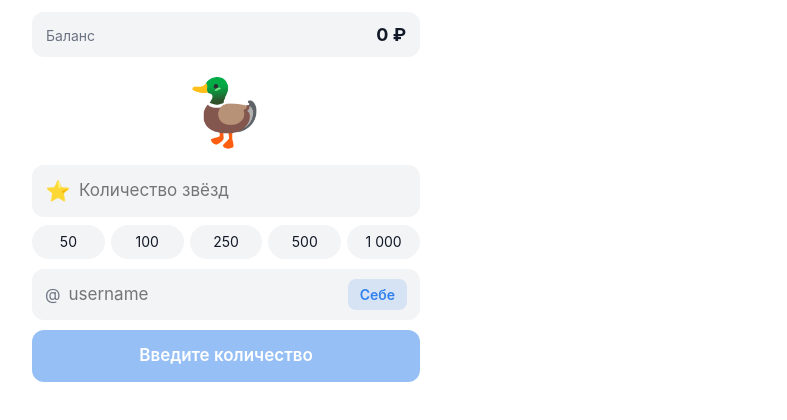
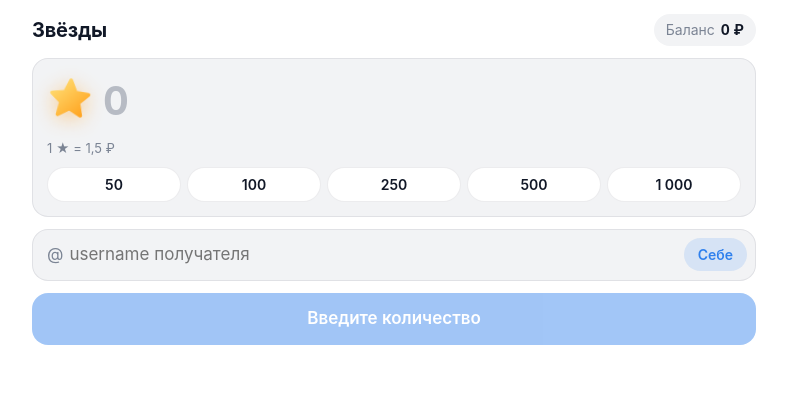
Before and after one commit to Tafor1221/stars-app, a plain HTML site: page index.html in a window 1280 px wide. Shown: the whole page, without its empty margins (414-1201 px from the left). Drawn offline with nearby package versions, Linux system fonts and the light colour scheme; no server answers.

Commit message:
Add files via upload

```diff
--- a/css/style.css
+++ b/css/style.css
@@ -3,9 +3,9 @@
    браузере), берутся запасные --fb-* (светлые или тёмные по системе). */
 :root {
   --fb-bg: #ffffff;
-  --fb-surface: #f3f4f6;
+  --fb-surface: #f2f3f5;
   --fb-text: #111827;
-  --fb-hint: #6b7280;
+  --fb-hint: #7b8494;
   --fb-accent: #2f80ed;
 
   --bg: var(--tg-theme-bg-color, var(--fb-bg));
@@ -15,16 +15,16 @@
   --accent: var(--tg-theme-button-color, var(--fb-accent));
   --accent-text: var(--tg-theme-button-text-color, #ffffff);
   --error: var(--tg-theme-destructive-text-color, #e5484d);
+  --line: color-mix(in srgb, var(--text) 8%, transparent);
 
-  --radius: 12px;
-  --gap: 10px;
+  --radius: 16px;
 }
 @media (prefers-color-scheme: dark) {
   :root {
     --fb-bg: #17181c;
-    --fb-surface: #23252b;
+    --fb-surface: #22242a;
     --fb-text: #f3f4f6;
-    --fb-hint: #9ca3af;
+    --fb-hint: #8e97a8;
   }
 }
 
@@ -39,51 +39,112 @@ body {
 .app {
   max-width: 420px;
   margin: 0 auto;
-  padding: 12px 16px 16px;
-  display: flex;
-  flex-direction: column;
-  gap: var(--gap);
+  padding: 14px 16px 16px;
+  display: grid;
+  gap: 12px;
 }
 
+/* Плавное появление блоков при открытии */
+.app > * { animation: rise 0.4s ease both; }
+.app > :nth-child(2) { animation-delay: 0.05s; }
+.app > :nth-child(3) { animation-delay: 0.1s; }
+.app > :nth-child(4) { animation-delay: 0.15s; }
+@keyframes rise { from { opacity: 0; transform: translateY(8px); } }
+
 /* ---------- Шапка ---------- */
-.header {
+.header { display: flex; align-items: center; justify-content: space-between; gap: 12px; }
+.header__title { font-size: 20px; font-weight: 700; letter-spacing: -0.01em; }
+.balance {
   display: flex;
-  justify-content: space-between;
   align-items: baseline;
-  padding: 10px 14px;
+  gap: 6px;
+  padding: 6px 12px;
+  border-radius: 999px;
   background: var(--surface);
+  font-size: 14px;
+}
+.balance__label { color: var(--hint); }
+.balance__value { font-weight: 700; font-variant-numeric: tabular-nums; }
+
+/* ---------- Карточка с количеством ---------- */
+.card {
+  display: grid;
+  gap: 10px;
+  padding: 14px;
+  background: var(--surface);
+  border: 1.5px solid var(--line);
   border-radius: var(--radius);
+  transition: border-color 0.15s;
 }
-.header__label { color: var(--hint); font-size: 14px; }
-.header__value { font-weight: 700; font-size: 18px; }
+.card:focus-within { border-color: var(--accent); }
 
-/* ---------- Стикеры ---------- */
-.sticker { display: grid; place-items: center; line-height: 1; }
-.sticker svg { width: 100%; height: 100%; }
-.sticker--big { width: 88px; height: 88px; margin: 0 auto; font-size: 64px; }
-.sticker--icon { width: 26px; height: 26px; font-size: 20px; flex: none; }
+.amount { display: flex; align-items: center; gap: 10px; }
+.amount__input {
+  flex: 1;
+  min-width: 0;
+  padding: 0;
+  border: 0;
+  outline: 0;
+  background: transparent;
+  color: var(--text);
+  font: inherit;
+  font-size: 40px;
+  font-weight: 700;
+  letter-spacing: -0.02em;
+  font-variant-numeric: tabular-nums;
+}
+.amount__input::placeholder { color: color-mix(in srgb, var(--hint) 50%, transparent); }
+.card__hint { color: var(--hint); font-size: 13px; }
 
-/* Пока настоящего стикера нет, эмодзи-заглушка покачивается */
-.sticker--big:not(.is-animated) { animation: bob 2.4s ease-in-out infinite; }
-@keyframes bob { 50% { transform: translateY(-6px); } }
-@media (prefers-reduced-motion: reduce) { .sticker--big { animation: none !important; } }
+/* Звезда: мягко парит, а при смене числа "подпрыгивает" */
+.star {
+  display: block;
+  width: 46px;
+  height: 46px;
+  flex: none;
+  filter: drop-shadow(0 4px 10px rgba(255, 160, 30, 0.45));
+  animation: float 3.2s ease-in-out infinite;
+}
+.star svg { display: block; width: 100%; height: 100%; }
+.star svg.pop { animation: pop 0.35s ease-out; }
+@keyframes float { 50% { transform: translateY(-3px) rotate(4deg); } }
+@keyframes pop { 40% { transform: scale(1.2) rotate(-8deg); } }
 
-/* ---------- Поля ---------- */
-.group { display: flex; flex-direction: column; gap: 8px; }
+/* ---------- Быстрые варианты ---------- */
+.chips { display: flex; gap: 6px; }
+.chip {
+  flex: 1;
+  padding: 7px 0;
+  border: 1px solid var(--line);
+  border-radius: 999px;
+  background: var(--bg);
+  color: var(--text);
+  font: inherit;
+  font-size: 14px;
+  font-weight: 600;
+  cursor: pointer;
+  transition: transform 0.1s, background 0.15s;
+}
+.chip:active { transform: scale(0.95); }
+.chip.is-active { background: var(--accent); border-color: var(--accent); color: var(--accent-text); }
+
+/* ---------- Поле получателя ---------- */
 .field {
   display: flex;
   align-items: center;
-  gap: 8px;
-  padding: 0 12px;
+  gap: 4px;
+  height: 52px;
+  padding: 0 8px 0 14px;
   background: var(--surface);
-  border: 1.5px solid transparent;
+  border: 1.5px solid var(--line);
   border-radius: var(--radius);
+  transition: border-color 0.15s;
 }
 .field:focus-within { border-color: var(--accent); }
+.field__prefix { color: var(--hint); font-size: 17px; }
 .field input {
   flex: 1;
   min-width: 0;
-  padding: 13px 0;
   border: 0;
   outline: 0;
   background: transparent;
@@ -91,12 +152,11 @@ body {
   font: inherit;
   font-size: 17px;
 }
-.field__hint { color: var(--hint); }
 .field__action {
   border: 0;
-  padding: 6px 12px;
-  border-radius: 8px;
-  background: color-mix(in srgb, var(--accent) 15%, transparent);
+  padding: 7px 14px;
+  border-radius: 999px;
+  background: color-mix(in srgb, var(--accent) 14%, transparent);
   color: var(--accent);
   font: inherit;
   font-size: 14px;
@@ -104,25 +164,9 @@ body {
   cursor: pointer;
 }
 
-/* ---------- Быстрые варианты ---------- */
-.chips { display: flex; gap: 6px; }
-.chip {
-  flex: 1;
-  padding: 7px 0;
-  border: 0;
-  border-radius: 999px;
-  background: var(--surface);
-  color: var(--text);
-  font: inherit;
-  font-size: 14px;
-  cursor: pointer;
-}
-.chip.is-active { background: var(--accent); color: var(--accent-text); }
-
 /* ---------- Кнопка и статус ---------- */
 .submit {
-  width: 100%;
-  padding: 14px;
+  height: 52px;
   border: 0;
   border-radius: var(--radius);
   background: var(--accent);
@@ -131,8 +175,14 @@ body {
   font-size: 17px;
   font-weight: 600;
   cursor: pointer;
+  transition: transform 0.1s, opacity 0.15s;
 }
-.submit:disabled { opacity: 0.5; cursor: default; }
+.submit:active:not(:disabled) { transform: scale(0.98); }
+.submit:disabled { opacity: 0.45; cursor: default; }
 .status { text-align: center; font-size: 13px; color: var(--hint); }
 .status:empty { display: none; }
 .status--error { color: var(--error); }
+
+@media (prefers-reduced-motion: reduce) {
+  * { animation: none !important; transition: none !important; }
+}
--- a/index.html
+++ b/index.html
@@ -7,39 +7,47 @@
 
   <!-- SDK Telegram: даёт window.Telegram.WebApp и CSS-переменные темы (--tg-theme-*) -->
   <script src="https://telegram.org/js/telegram-web-app.js"></script>
-  <!-- Проигрыватель анимированных стикеров (.tgs это Lottie-анимация) -->
-  <script defer src="https://cdnjs.cloudflare.com/ajax/libs/lottie-web/5.12.2/lottie.min.js"></script>
-
   <link rel="stylesheet" href="css/style.css">
 </head>
 <body>
   <main class="app">
 
-    <!-- Шапка: баланс в рублях -->
+    <!-- Шапка -->
     <header class="header">
-      <span class="header__label">Баланс</span>
-      <span class="header__value" id="balance">0 ₽</span>
+      <h1 class="header__title">Звёзды</h1>
+      <div class="balance">
+        <span class="balance__label">Баланс</span>
+        <span class="balance__value" id="balance">0 ₽</span>
+      </div>
     </header>
 
-    <!-- Анимированный стикер. Эмодзи внутри — заглушка, пока файла .tgs нет -->
-    <div class="sticker sticker--big" data-tgs="assets/duck.tgs">🦆</div>
-
-    <!-- Количество звёзд + быстрые варианты -->
-    <section class="group">
-      <label class="field">
-        <span class="sticker sticker--icon" data-tgs="assets/star.tgs">⭐</span>
-        <input id="amount" type="text" inputmode="numeric" autocomplete="off" maxlength="6"
-               placeholder="Количество звёзд">
-        <span class="field__hint" id="price"></span>
-      </label>
+    <!-- Количество: большое число, курс и быстрые варианты -->
+    <section class="card">
+      <div class="amount">
+        <span class="star" aria-hidden="true">
+          <svg id="star" viewBox="0 0 24 24">
+            <defs>
+              <linearGradient id="gold" x1="0" y1="0" x2="1" y2="1">
+                <stop offset="0" stop-color="#ffe27a"/>
+                <stop offset="1" stop-color="#ff9f1a"/>
+              </linearGradient>
+            </defs>
+            <polygon fill="url(#gold)" stroke="url(#gold)" stroke-width="2" stroke-linejoin="round"
+                     points="12,2.8 14.8,9 21.5,9.7 16.5,14.2 17.9,20.8 12,17.4 6.1,20.8 7.5,14.2 2.5,9.7 9.2,9"/>
+          </svg>
+        </span>
+        <input class="amount__input" id="amount" type="text" inputmode="numeric"
+               autocomplete="off" maxlength="6" placeholder="0" aria-label="Количество звёзд">
+      </div>
+      <p class="card__hint" id="rate"></p>
       <div class="chips" id="chips"></div>
     </section>
 
     <!-- Получатель -->
     <label class="field">
-      <span class="field__hint">@</span>
+      <span class="field__prefix">@</span>
       <input id="username" type="text" autocomplete="off" autocapitalize="off" spellcheck="false"
-             maxlength="32" placeholder="username">
+             maxlength="32" placeholder="username получателя">
       <button type="button" class="field__action" id="self">Себе</button>
     </label>
 
--- a/js/app.js
+++ b/js/app.js
@@ -1,20 +1,22 @@
 import { CONFIG } from './config.js';
 import { inTelegram, initTelegram, getOwnUsername, haptic, sendOrder } from './telegram.js';
-import { mountStickers } from './sticker.js';
 
 const USERNAME_RE = /^[A-Za-z][A-Za-z0-9_]{4,31}$/;
 
 const $ = (id) => document.getElementById(id);
 const el = {
   balance: $('balance'),
+  star: $('star'),
   amount: $('amount'),
-  price: $('price'),
+  rate: $('rate'),
   chips: $('chips'),
   username: $('username'),
   self: $('self'),
   submit: $('submit'),
   status: $('status'),
 };
+
+let lastStars = 0;
 
 // ---------- Форматирование ----------
 const formatNumber = (n) => n.toLocaleString('ru-RU');
@@ -30,6 +32,10 @@ function showBalance() {
   // Баланс передаёт бот в ссылке: .../index.html?balance=1250
   const balance = Number(new URLSearchParams(location.search).get('balance')) || 0;
   el.balance.textContent = formatMoney(balance);
+}
+
+function showRate() {
+  el.rate.textContent = `1 ★ = ${formatMoney(CONFIG.pricePerStar)}`;
 }
 
 function showStatus(text = '', isError = false) {
@@ -48,22 +54,31 @@ function renderChips() {
   }
 }
 
+// Короткая анимация звезды при смене числа
+function popStar() {
+  el.star.classList.remove('pop');
+  void el.star.getBoundingClientRect(); // перезапуск анимации
+  el.star.classList.add('pop');
+}
+
 // Пересчитывает всё, что зависит от количества звёзд
 function update() {
   const stars = readStars();
   const valid = isStarsValid(stars);
   const total = formatMoney(stars * CONFIG.pricePerStar);
 
-  el.price.textContent = stars ? total : '';
   el.submit.disabled = !valid;
-  el.submit.textContent = valid ? `Купить ${formatNumber(stars)} ⭐ · ${total}` : 'Введите количество';
+  el.submit.textContent = valid ? `Купить ${formatNumber(stars)} ★ · ${total}` : 'Введите количество';
 
   for (const chip of el.chips.children) {
     chip.classList.toggle('is-active', Number(chip.dataset.value) === stars);
   }
 
+  if (stars && stars !== lastStars) popStar();
+  lastStars = stars;
+
   const rangeError = stars && !valid;
-  showStatus(rangeError ? `От ${formatNumber(CONFIG.minStars)} до ${formatNumber(CONFIG.maxStars)} ⭐` : '', true);
+  showStatus(rangeError ? `От ${formatNumber(CONFIG.minStars)} до ${formatNumber(CONFIG.maxStars)} ★` : '', true);
 }
 
 // ---------- Действия ----------
@@ -98,7 +113,7 @@ function onSubmit() {
 
   haptic('medium');
   if (!sendOrder(order)) {
-    showStatus(`Демо: заказ ${formatNumber(stars)} ⭐ для @${username} не отправлен, страница открыта вне Telegram`);
+    showStatus(`Демо: заказ ${formatNumber(stars)} ★ для @${username} не отправлен, страница открыта вне Telegram`);
   }
 }
 
@@ -127,6 +142,6 @@ el.submit.addEventListener('click', onSubmit);
 // ---------- Запуск ----------
 initTelegram();
 showBalance();
+showRate();
 renderChips();
 update();
-mountStickers();
```
